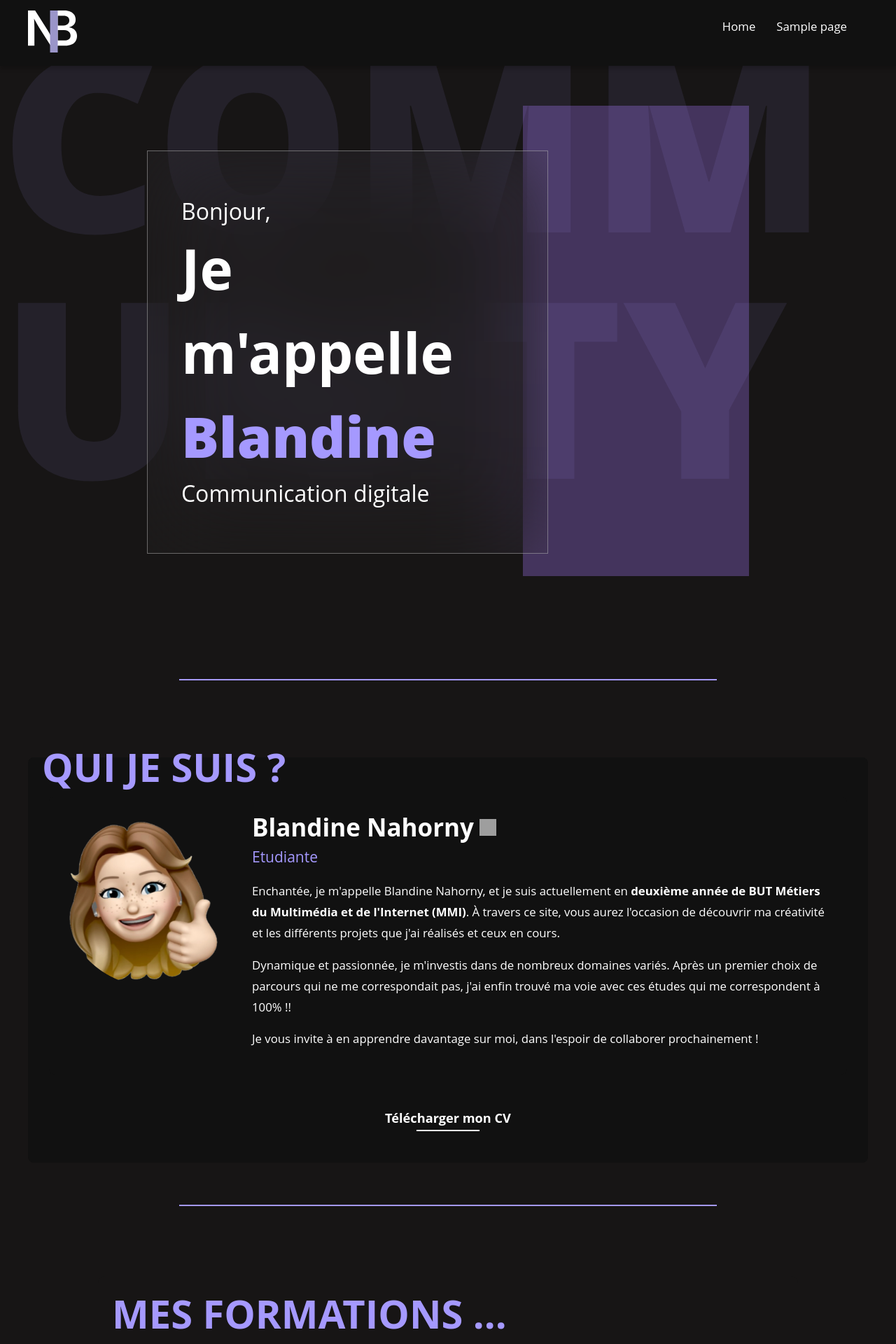
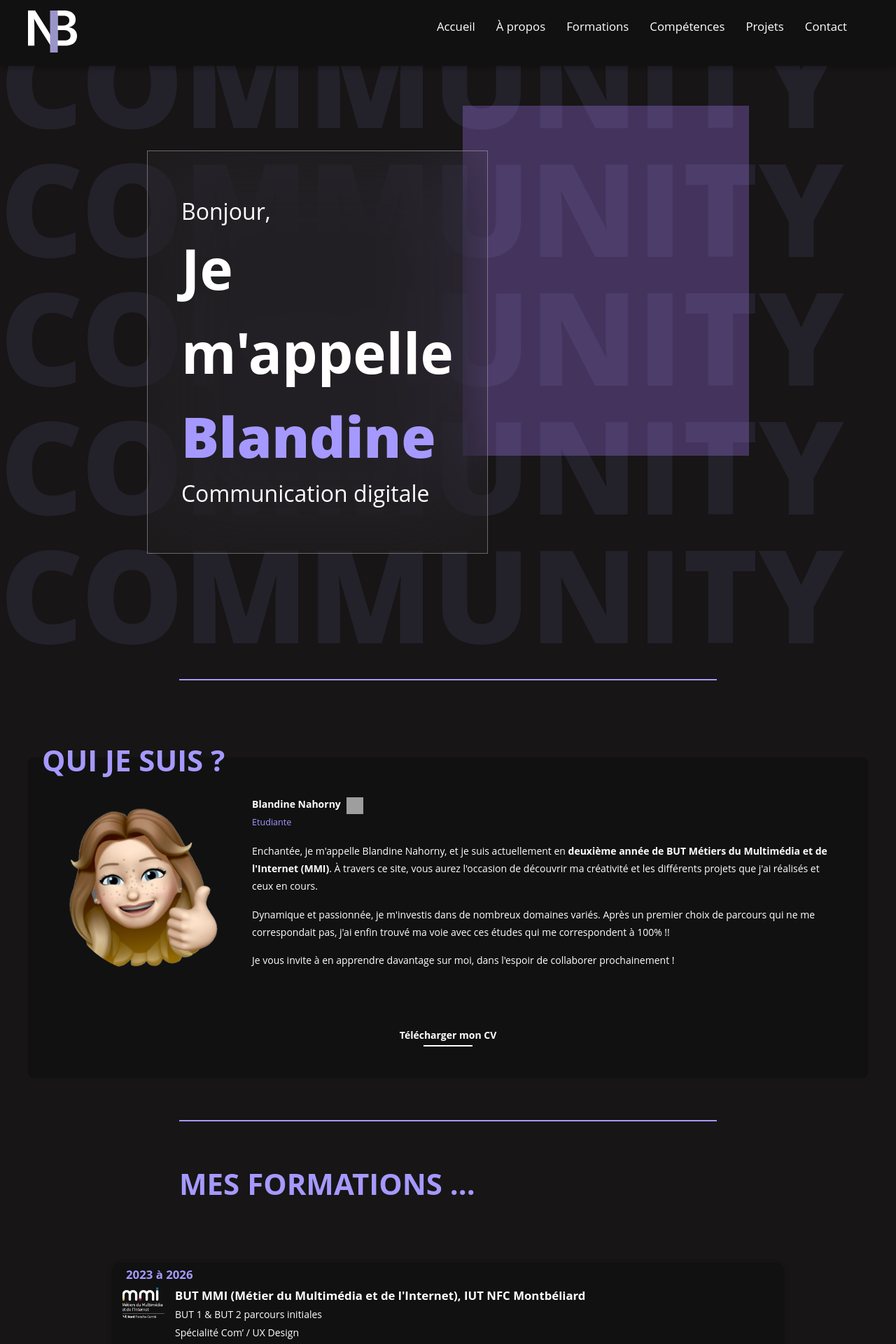
Before and after one commit to BlandineNAHORNY/Portfolo2024_Blandine-Nahorny, a WordPress theme: template index.php in a window 1280 px wide. Shown: the top 1920 px of the page at 70% size. Run offline with PHP 8.4 and a stand-in for WordPress, Linux system fonts and the light colour scheme; the site name, menu and one post (Sample post) are stand-ins, and other content is empty; grey boxes are pictures that could not be loaded.

Commit message:
feat : overall improvement V.1

```diff
--- a/footer.php
+++ b/footer.php
@@ -18,6 +18,7 @@
     </div>
 </footer>
 
+<?php wp_footer(); ?>
 
 </body>
 </html>
--- a/header.php
+++ b/header.php
@@ -26,13 +26,13 @@
 
             <!-- Navbar pour desktop et mobile -->
             <ul class="menu-items">
-                <?php
-                wp_nav_menu(array(
-                    'theme_location' => 'header-menu',
-                    'container' => false,
-                    'items_wrap' => '%3$s', // Supprime les conteneurs UL/LI automatiques
-                ));
-                ?>
+                <!-- Les liens vont maintenant rediriger vers l'index sauf la page Projets qui renvoie vers la page correspondante -->
+                <li><a href="<?php echo home_url(); ?>#accueil">Accueil</a></li>
+                <li><a href="<?php echo home_url(); ?>#a-propos">À propos</a></li>
+                <li><a href="<?php echo home_url(); ?>#formations">Formations</a></li>
+                <li><a href="<?php echo home_url(); ?>#competences">Compétences</a></li>
+                <li><a href="<?php echo home_url('/projets'); ?>">Projets</a></li> <!-- Page Projets -->
+                <li><a href="<?php echo home_url(); ?>#contact">Contact</a></li>
                 <!-- Intégration de Weglot -->
                 <li class="weglot-menu-item">
                     <?php echo do_shortcode('[weglot_switcher]'); ?>
@@ -72,7 +72,6 @@
         });
     });
 
-
     document.addEventListener('scroll', function() {
         var scrollTop = window.scrollY || document.documentElement.scrollTop;
         var docHeight = document.documentElement.scrollHeight - document.documentElement.clientHeight;
--- a/index.php
+++ b/index.php
@@ -6,7 +6,7 @@ get_header();
 
 
 <div id="accueil">
-<div data-title="COMMUNITY" class="hero">
+<div data-title="COMMUNITY COMMUNITY COMMUNITY COMMUNITY COMMUNITY" class="hero">
     <div class="space-y-4 hero_leftcontent">
       <p>Bonjour,</p>
       <h1>Je m'appelle <span>Blandine</span></h1>
@@ -63,9 +63,8 @@ get_header();
 
 
 
-
+<h2 class="skill-title1">MES FORMATIONS ...</h2>
 <div id="formations">
-    <h2 class="formations-title">MES FORMATIONS ...</h2>
 
     <div class="formation-item">
     <span class="formation-date">2023 à 2026</span>
@@ -194,14 +193,10 @@ get_header();
         </div>
     </div>
 </div>
-
-</div>
-
-<div id="projets">
-    <!-- Contenu de la section Projets -->
 </div>
 
 <div id="contact">
+<div class="styled-bar"></div>
     <h2>UNE QUESTION ? <br> UN PROJET ?</h2>
     <p>Pour le besoin de toutes informations complémentaires, ou une envie de collaborer ensemble, n'hésitez surtout pas à me laisser un message.</p>
 
@@ -221,15 +216,12 @@ get_header();
 
         <input type="submit" name="submit_contact" value="Envoyer" />
     </form>
-
-    <div class="styled-bar"></div>
     </div>
 </div>
 
 
-
-
 <div class="social-links">
+<div class="styled-bar1"></div>
     <h2>RETROUVEZ MOI ÉGALEMENT ICI !</h2>
     <div class="icons">
         <a href="https://github.com/BlandineNAHORNY" target="_blank">
@@ -254,3 +246,28 @@ get_header();
 
 
 <?php get_footer(); ?>
+
+<script>
+    const cards = document.querySelectorAll('.skill-card');
+
+cards.forEach(card => {
+    const handleOver = (event) => {
+        const { width, height, left, top } = card.getBoundingClientRect();
+        const mouseX = event.clientX - left - width/2;
+        const mouseY = event.clientY - top - height/2;
+
+        const rotateY = (mouseX / width) * 20;
+        const rotateX = (mouseY / height) * -20;
+
+        card.style.transform = `perspective(800px) rotateX(${rotateX}deg) rotateY(${rotateY}deg) scale(1.05)`;
+    }
+
+    const resetTransform = () => {
+        card.style.transform = 'perspective(800px) rotateX(0deg) rotateY(0deg) scale(1)';
+    }
+
+    card.addEventListener('mouseenter', handleOver);
+    card.addEventListener('mousemove', handleOver);
+    card.addEventListener('mouseleave', resetTransform);
+});
+</script>
--- a/style.css
+++ b/style.css
@@ -50,6 +50,8 @@ Tags: Blandine Nahorny, Portfolio, BUT MMI, MMI, S.3, WordPress, Web, Webdesign,
     gap: 30px;
     list-style: none;
     margin: 0;
+    justify-content: center;
+    align-items: center;
 }
 
 /* Liens du menu */
@@ -488,7 +488,7 @@ html, body {
 }
 
 .about-title {
-    font-size: 4em; /* Taille augmentée */
+    font-size: 3em; /* Taille augmentée */
     color: #A599FF;
     font-weight: bold;
     position: relative;
@@ -527,12 +527,12 @@ html, body {
 }
 
 .about-text h3 {
-    font-size: 2.5em; /* Taille augmentée */
+    font-size: 1em; /* Taille augmentée */
     font-weight: bold;
     color: #fff;
     display: flex;
-    align-items: center;
-    margin-bottom: 10px; /* Espacement ajusté */
+    align-items: left;
+    margin-bottom: 8px; /* Espacement ajusté */
 }
 
 .approval-icon {
@@ -542,14 +542,14 @@ html, body {
 }
 
 .about-role {
-    font-size: 1.5em; /* Agrandit le texte du rôle */
+    font-size: 0.9em; /* Agrandit le texte du rôle */
     color: #A599FF;
     margin-top: -5px;
     margin-bottom: 20px;
 }
 
 .about-description {
-    font-size: 1.2em; /* Agrandit la description */
+    font-size: 1em; /* Agrandit la description */
     line-height: 1.8; /* Améliore la lisibilité */
     margin-bottom: 15px;
 }
@@ -561,7 +561,7 @@ html, body {
 
 .download-cv a {
     color: #fff;
-    font-size: 1.3em; /* Agrandit légèrement */
+    font-size: 1em; /* Agrandit légèrement */
     font-weight: bold;
     text-decoration: none;
     display: inline-block;
@@ -657,12 +657,6 @@ html, body {
     border-radius: 10px;
 }
 
-.formations-title {
-    font-size: 4em; /* Réduit la taille du titre */
-    color: var(--highlight-color);
-    margin-bottom: 30px; /* Réduction de l'espace sous le titre */
-    text-align: left; /* Alignement à gauche pour le titre */
-}
 
 .formation-item {
     display: flex;
@@ -686,7 +680,7 @@ html, body {
 
 /* Date positionnée en haut, quel que soit le format */
 .formation-date {
-    font-size: 1.4em; /* Taille de la date réduite */
+    font-size: 1.2em; /* Taille de la date réduite */
     font-weight: bold;
     color: var(--highlight-color);
     position: absolute;
@@ -719,13 +713,13 @@ html, body {
 }
 
 .formation-details h3 {
-    font-size: 1.6em; /* Taille du titre réduite */
+    font-size: 1.2em; /* Taille du titre réduite */
     font-weight: bold;
     margin: 0;
 }
 
 .formation-details p {
-    font-size: 1.1em; /* Taille du texte réduite */
+    font-size: 1em; /* Taille du texte réduite */
     margin: 5px 0;
     line-height: 1.5; /* Réduction du line-height pour une lecture plus fluide */
 }
@@ -1014,32 +1008,36 @@ form textarea:focus {
     padding: 20px;
     border-radius: 10px;
     box-shadow: 0 4px 10px rgba(0, 0, 0, 0.4);
-    transition: transform 0.4s ease; /* Vitesse réduite pour une animation plus douce */
     position: relative;
     overflow: hidden;
     display: flex;
     flex-direction: column;
     justify-content: space-between;
     cursor: pointer;
-    transform-style: preserve-3d; /* Pour activer l'effet 3D */
     text-align: center; /* Centrer le texte à l'intérieur de la carte */
+    transition: transform 0.5s ease, box-shadow 0.5s ease;
 }
 
 /* Skill title styles */
 .skill-title1 {
-    font-size: 4em;
+    font-size: 3em;
     color: var(--highlight-color);
     margin-bottom: 30px;
     text-align: left; /* Alignement à gauche pour le titre */
-    margin-left: 340px; /* Décalage du titre de 350px vers la droite */
+    margin-left: 20%; /* Décalage du titre de 350px vers la droite */
 }
 
 /* Skill title styles */
 .skill-title {
-    font-size: 1.5em;
+    font-size: 1.4em;
     color: #A599FF;
     margin-bottom: 15px; /* Espace plus grand sous le titre */
-    font-weight: bold; /* Mettre le titre en gras */
+}
+
+.skill-title p {
+    font-size: 1.2em;
+    color: #A599FF;
+    margin-bottom: 15px; /* Espace plus grand sous le titre */
 }
 
 /* Skill content styles */
@@ -1142,12 +1150,12 @@ form textarea:focus {
     word-wrap: break-word; /* Permet de couper le texte si nécessaire */
     top: 0;
     left: 0;
-    font-size: 4rem; /* Taille ajustée pour "COMMUNITY" pour mobile */
+    font-size: 4rem; /* Réduit la taille du texte sur mobile */
     line-height: 1;
 }
 
 .hero h1 {
-    font-size: 3rem;  /* Taille plus petite sur desktop */
+    font-size: 2.5rem;  /* Taille réduite sur desktop */
     line-height: 1.5;
     text-align: left; /* Garder l'alignement à gauche pour le titre */
 }
@@ -1174,7 +1182,8 @@ form textarea:focus {
 
 .hero_rightcontent {
     background-color: #A273EE54;
-    width: 60%; /* Ajuste la largeur à 60% pour éviter qu'il se rétrécisse trop */
+    width: 800px; /* Ajuste la largeur à 60% pour éviter qu'il se rétrécisse trop */
+    height: 500px;
     position: relative;
     top: 20%;
     bottom: 20%;
@@ -1190,7 +1199,7 @@ form textarea:focus {
     }
 
     .hero::before {
-        font-size: 22rem; /* Ajuste la taille du texte */
+        font-size: 11.5rem; /* Ajuste la taille du texte */
     }
 
     .hero h1 {
@@ -1210,7 +1219,8 @@ form textarea:focus {
     }
 
     .hero_rightcontent {
-        width: 50%;
+        width: 800px;
+        height: 500px;
         right: 2%;
         top: 10%;
         bottom: 10%;
```
Also changed, not shown: other parts of style.css (+42 -33 lines), galerie-projet.php (+45 -16 lines), single-projet.php (+32 -7 lines). Lines whose indentation alone changed are shown as unchanged.
